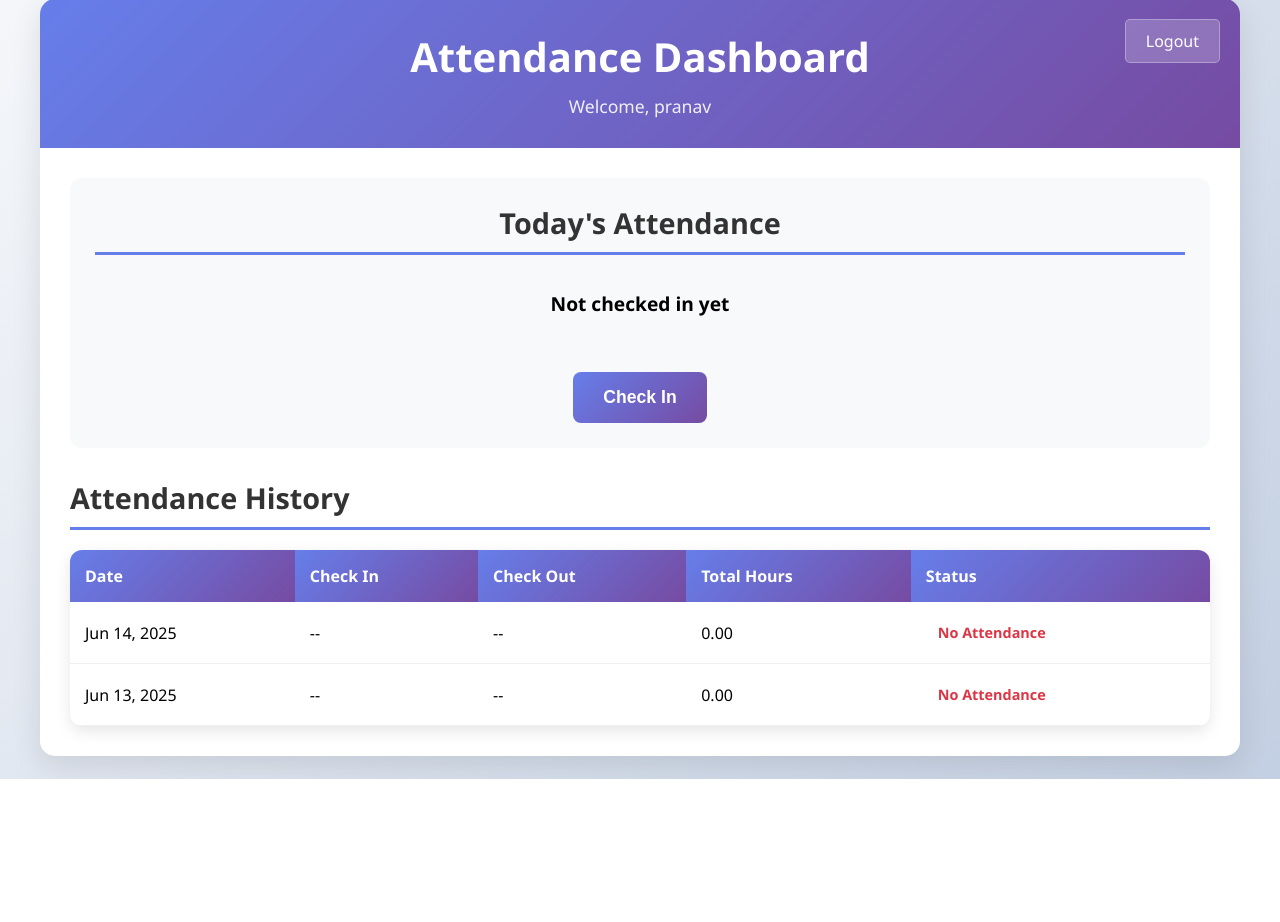
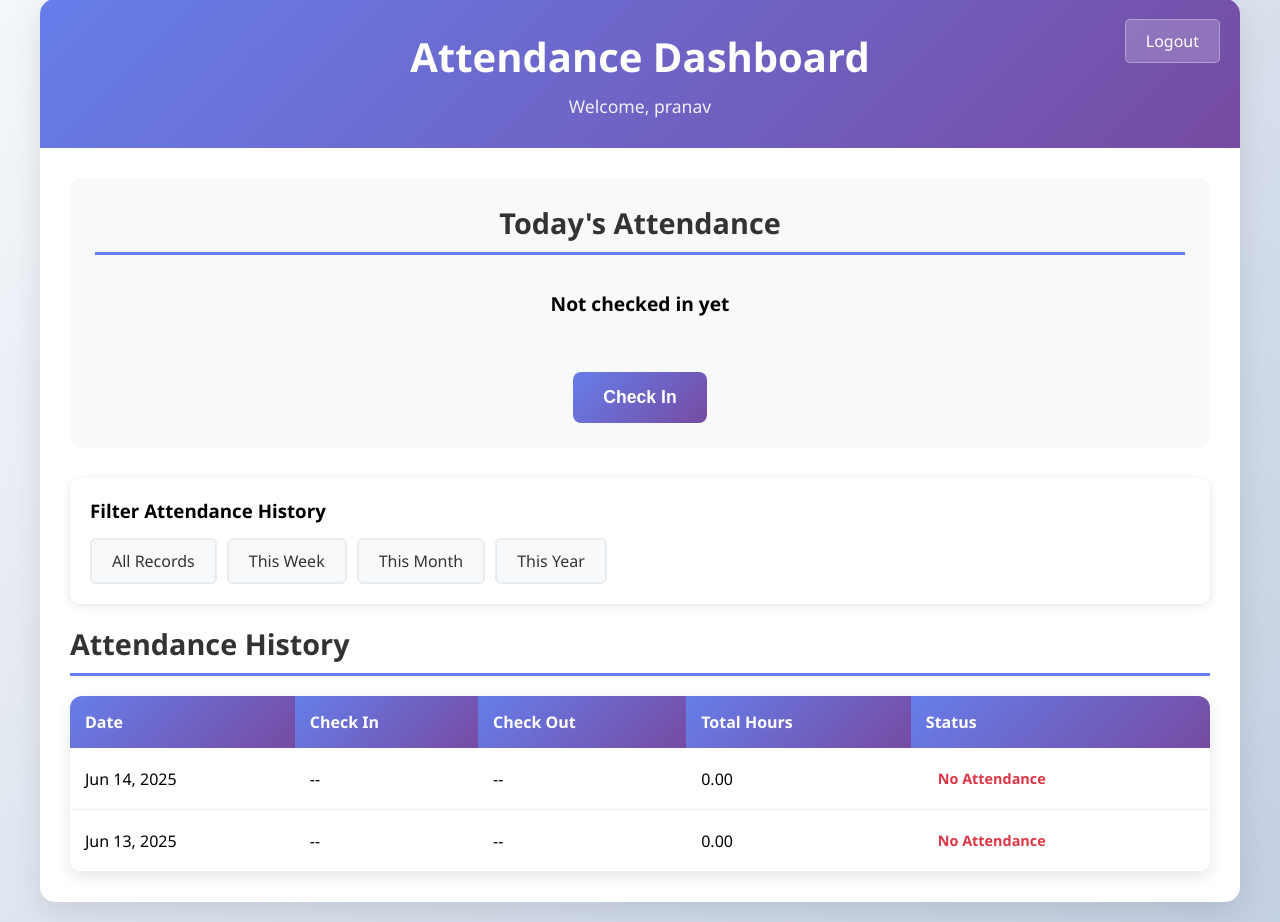
Before and after one commit to waghmarepranav2006/DjangoEmployeeAttendance, a Django app: page /attendance/dashboard/ in a window 1280 px wide. Shown: the part 21-943 px from the top of the page. Before the commit the page ends 800 px from the top, so only its background shows below. Run offline with Django 5.2, Linux system fonts and the light colour scheme; a user stored in the database is signed in; data comes from the database, SQL or seed files in the repository; both versions use the stored data as it was after the commit.

Commit message:
final commit before submitting

```diff
--- a/attendance/views.py
+++ b/attendance/views.py
@@ -1,3 +1,5 @@
+from datetime import timedelta
+
 from django.shortcuts import render, redirect
 from django.contrib.auth.decorators import login_required
 from django.contrib.auth import login, logout
@@ -21,10 +23,37 @@ def dashboard(request):
         defaults={'check_in_time': None, 'check_out_time': None}
     )
 
-    # Get all attendance records for the user
-    attendance_history = AttendanceRecord.objects.filter(
-        user=request.user
-    ).order_by('-date', '-check_in_time')
+    # Get filter parameter from request
+    filter_type = request.GET.get('filter', 'all')
+
+    # Base queryset
+    attendance_queryset = AttendanceRecord.objects.filter(user=request.user)
+
+    # Apply date filtering
+    if filter_type == 'week':
+        # Current week (Monday to Sunday)
+        start_of_week = today - timedelta(days=today.weekday())
+        end_of_week = start_of_week + timedelta(days=6)
+        attendance_history = attendance_queryset.filter(
+            date__range=[start_of_week, end_of_week]
+        )
+    elif filter_type == 'month':
+        # Current month
+        attendance_history = attendance_queryset.filter(
+            date__year=today.year,
+            date__month=today.month
+        )
+    elif filter_type == 'year':
+        # Current year
+        attendance_history = attendance_queryset.filter(
+            date__year=today.year
+        )
+    else:
+        # All records (default)
+        attendance_history = attendance_queryset
+
+    # Order by date (latest first)
+    attendance_history = attendance_history.order_by('-date', '-check_in_time')
 
     context = {
         'today_record': attendance_record,
--- a/templates/attendance/dashboard.html
+++ b/templates/attendance/dashboard.html
@@ -304,6 +304,52 @@
         .status-noattendance {
             color: #dc3545 !important;
         }
+
+         .filter-section {
+        background: white;
+        padding: 20px;
+        border-radius: 10px;
+        box-shadow: 0 2px 10px rgba(0,0,0,0.1);
+    }
+
+    .filter-buttons {
+        display: flex;
+        gap: 10px;
+        flex-wrap: wrap;
+    }
+
+    .filter-btn {
+        padding: 10px 20px;
+        background: #f8f9fa;
+        color: #333;
+        text-decoration: none;
+        border-radius: 6px;
+        border: 2px solid #e9ecef;
+        font-weight: 500;
+        transition: all 0.3s ease;
+    }
+
+    .filter-btn:hover {
+        background: #e9ecef;
+        transform: translateY(-1px);
+    }
+
+    .filter-btn.active {
+        background: linear-gradient(135deg, #667eea 0%, #764ba2 100%);
+        color: white;
+        border-color: #667eea;
+    }
+
+    @media (max-width: 768px) {
+        .filter-buttons {
+            flex-direction: column;
+        }
+
+        .filter-btn {
+            text-align: center;
+        }
+    }
+
     </style>
 </head>
 
@@ -363,6 +409,23 @@
                     {% endif %}
                 </div>
             </div>
+            <div class="filter-section" style="margin-bottom: 20px;">
+    <h3 style="margin-bottom: 15px;">Filter Attendance History</h3>
+    <div class="filter-buttons">
+        <a href="?filter=all" class="filter-btn {% if current_filter == 'all' %}active{% endif %}">
+            All Records
+        </a>
+        <a href="?filter=week" class="filter-btn {% if current_filter == 'week' %}active{% endif %}">
+            This Week
+        </a>
+        <a href="?filter=month" class="filter-btn {% if current_filter == 'month' %}active{% endif %}">
+            This Month
+        </a>
+        <a href="?filter=year" class="filter-btn {% if current_filter == 'year' %}active{% endif %}">
+            This Year
+        </a>
+    </div>
+</div>
 
             <div>
                 <h2 class="section-title">Attendance History</h2>
```
Also changed, not shown: db.sqlite3.
